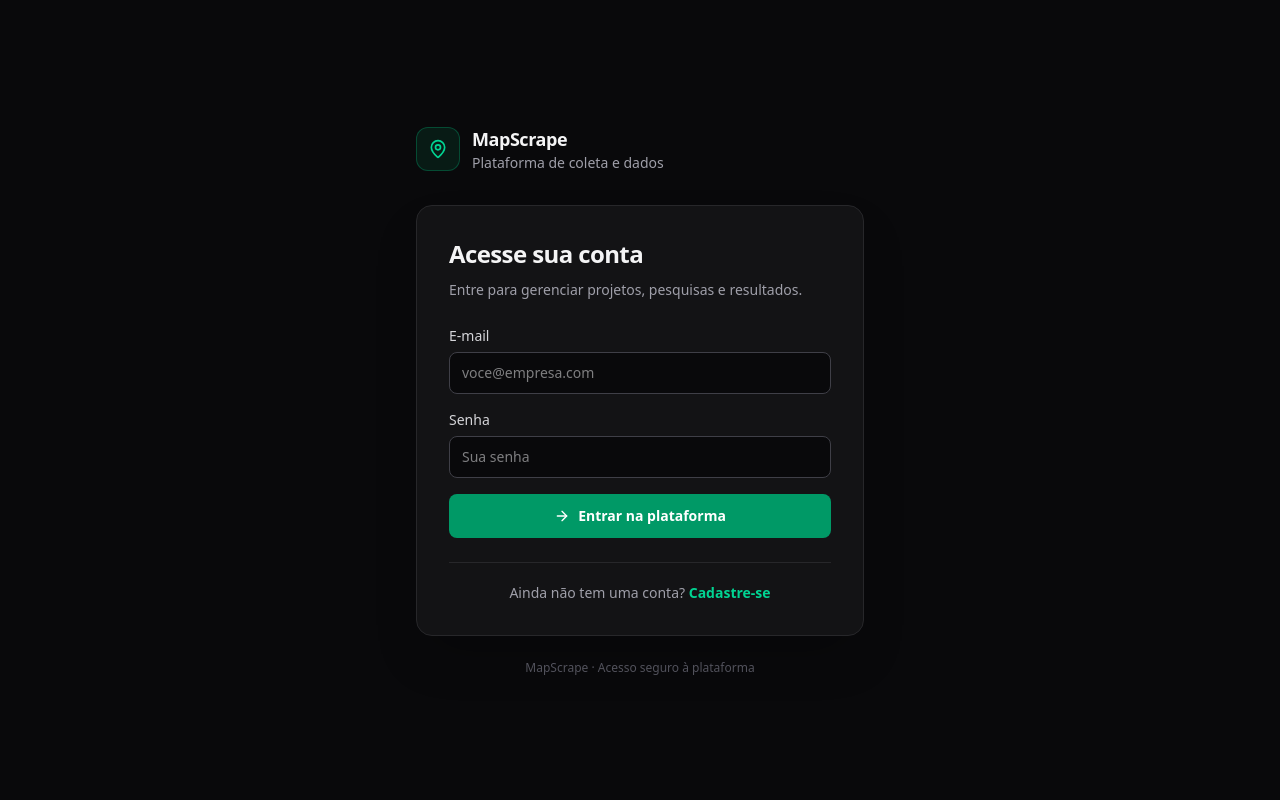
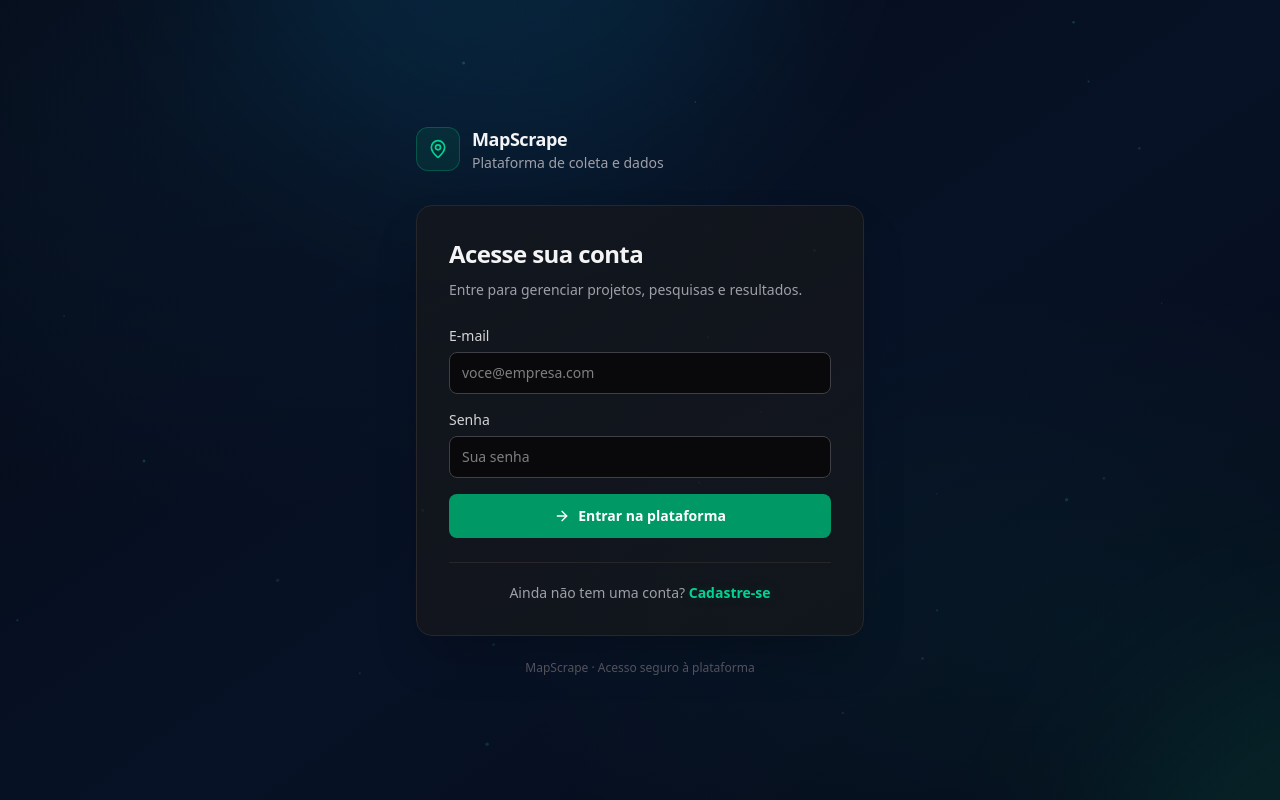
Before and after one commit to Tokenizaa/mais-clientes-v2, a React (Vite) app: page / in a window 1280 px wide. Built offline with nearby package versions, Linux system fonts and the light colour scheme; no server answers.

Commit message:
fix(ui): show ambient background on authentication screen

```diff
--- a/src/components/AuthScreen.tsx
+++ b/src/components/AuthScreen.tsx
@@ -1,4 +1,5 @@
 import React, { useState } from 'react';
+import { AmbientBackground } from './AmbientBackground';
 import { MapPin, ArrowRight, LoaderCircle } from 'lucide-react';
 
 type User = { id: string; email: string; name: string; role: 'admin' | 'user' };
@@ -34,7 +35,9 @@ export const AuthScreen: React.FC<Props> = ({ onAuthenticated }) => {
     }
   };
 
-  return <main className="flex min-h-screen items-center justify-center bg-zinc-950 px-4 py-10 text-zinc-100">
+  return <div className="app-shell min-h-screen bg-transparent text-zinc-100">
+    <AmbientBackground />
+    <main className="relative z-10 flex min-h-screen items-center justify-center bg-transparent px-4 py-10 text-zinc-100">
     <section className="w-full max-w-md">
       <div className="mb-8 flex items-center gap-3">
         <div className="flex h-11 w-11 items-center justify-center rounded-xl border border-emerald-500/30 bg-emerald-500/10 text-emerald-400"><MapPin className="h-5 w-5" /></div>
@@ -54,5 +57,6 @@ export const AuthScreen: React.FC<Props> = ({ onAuthenticated }) => {
       </div>
       <p className="mt-6 text-center text-xs text-zinc-600">MapScrape · Acesso seguro à plataforma</p>
     </section>
-  </main>;
+    </main>
+  </div>;
 };
```
